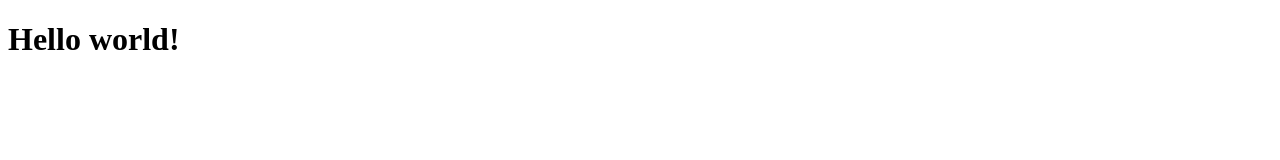
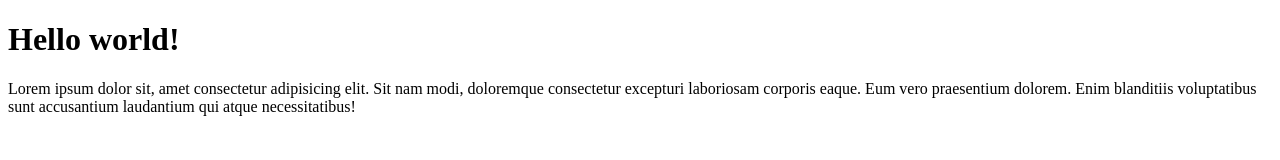
Before and after one commit to Beaskyy/hello-world, a plain HTML site: page index.html in a window 1280 px wide. Drawn offline with Linux system fonts and the light colour scheme.

Commit message:
any name you want

```diff
--- a/index.html
+++ b/index.html
@@ -1,11 +1,17 @@
 <!DOCTYPE html>
 <html lang="en">
   <head>
-  <meta charset="UTF-8">
-  <meta name="viewport" content="width=device-width, initial-scale=1.0">
+    <meta charset="UTF-8" />
+    <meta name="viewport" content="width=device-width, initial-scale=1.0" />
     <title>Document</title>
   </head>
   <body>
     <h1>Hello world!</h1>
+    <p>
+      Lorem ipsum dolor sit, amet consectetur adipisicing elit. Sit nam modi,
+      doloremque consectetur excepturi laboriosam corporis eaque. Eum vero
+      praesentium dolorem. Enim blanditiis voluptatibus sunt accusantium
+      laudantium qui atque necessitatibus!
+    </p>
   </body>
 </html>
```
Also changed, not shown: 1 other file. Lines whose indentation alone changed are shown as unchanged.
